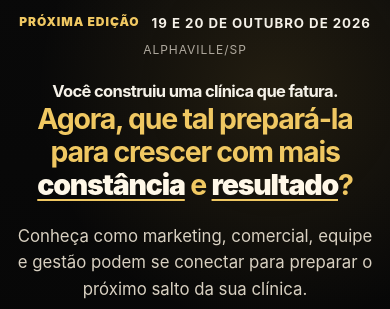
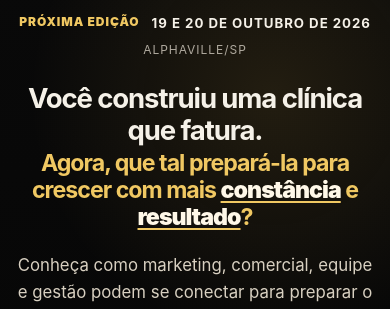
Before and after one commit to lluisalberto94-web/lp-1-mes-em-1-dia-frio, a website: page index.html in a window 390 px wide. Shown: the part 108-417 px from the top of the page. Drawn offline with Linux system fonts and the light colour scheme.

Commit message:
Inverte hierarquia tipográfica do hero: frase inicial maior e frase dourada mais discreta

```diff
--- a/assets/styles.css
+++ b/assets/styles.css
@@ -1893,15 +1893,15 @@ h3{font-size:clamp(1.25rem,2.8vw,1.85rem)}
   max-width:960px;
   margin-left:auto;
   margin-right:auto;
-  font-size:clamp(1.95rem,3.65vw,3.35rem);
-  line-height:1.13;
+  font-size:clamp(1.55rem,3.1vw,2.78rem);
+  line-height:1.17;
   letter-spacing:-.043em;
 }
 .hero-title-opening,
 .hero-title-next{display:block}
 .hero-title-opening{
   margin-bottom:.16em;
-  font-size:clamp(1.55rem,3.2vw,2.65rem);
+  font-size:clamp(2rem,4vw,3.35rem);
   white-space:nowrap;
   letter-spacing:-.04em;
 }
@@ -1976,10 +1976,16 @@ h3{font-size:clamp(1.25rem,2.8vw,1.85rem)}
 .experience-day-dark .experience-topic-title{color:#f5ebd8}
 .experience-day-dark .experience-topic-detail{color:#c7beae}
 @media(max-width:680px){
-  .hero .hero-title{font-size:clamp(1.78rem,7.2vw,2.38rem)}
-  .hero .hero-title-opening{font-size:clamp(.92rem,4.25vw,1.65rem);letter-spacing:-.04em}
+  .hero .hero-title{font-size:clamp(1.55rem,3.1vw,2.78rem)}
+  .hero .hero-title-opening{font-size:clamp(2rem,4vw,3.35rem);letter-spacing:-.04em}
   .constancy-minimal{padding-top:66px;padding-bottom:66px}
   .method-transition{padding-bottom:12px}
   .method-transition + .days{padding-top:24px}
   .experience-day .experience-list li{padding:14px 0}
 }
+
+/* Em telas estreitas, preserva a hierarquia sem cortar as palavras. */
+@media(max-width:600px){
+  .hero .hero-title{font-size:clamp(1.45rem,4.35vw,1.8rem)}
+  .hero .hero-title-opening{font-size:clamp(1.72rem,5.55vw,2.1rem);white-space:normal}
+}
```
